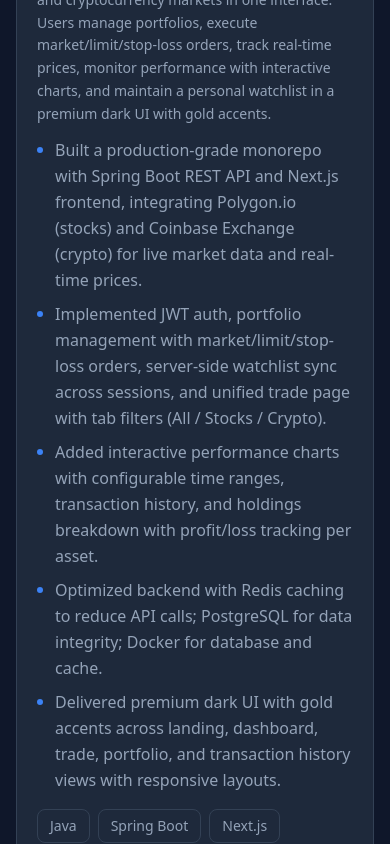
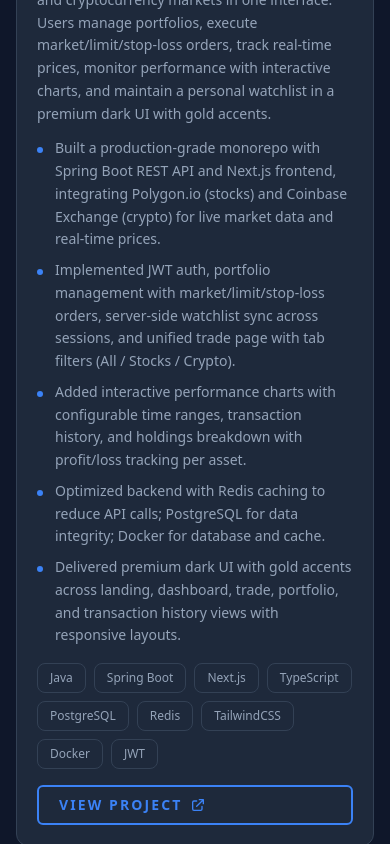
Before and after one commit to HamedDawoudzai/Portfolio_Website, a Next.js app: page / in a window 390 px wide. Shown: the part 8000-8844 px from the top of the page. Built offline with nearby package versions, Linux system fonts and the light colour scheme.

Commit message:
style: scale project card text for small screens
Made-with: Cursor

```diff
--- a/src/components/Projects.tsx
+++ b/src/components/Projects.tsx
@@ -132,14 +132,14 @@ export default function Projects() {
                   </p>
                 </div>
               </div>
-              <p className="mt-3 text-sm leading-relaxed text-muted sm:text-base lg:text-lg">
+              <p className="mt-3 text-sm leading-relaxed text-muted sm:text-base">
                 {project.description}
               </p>
               <ul className="mt-3 space-y-2 sm:space-y-3">
                 {project.bullets.map((bullet, idx) => (
                   <li
                     key={idx}
-                    className="flex gap-3 text-base leading-relaxed text-muted lg:text-lg"
+                    className="flex gap-3 text-sm leading-relaxed text-muted sm:text-base"
                   >
                     <span className="mt-2.5 h-1.5 w-1.5 flex-shrink-0 rounded-full bg-accent" />
                     {bullet}
@@ -150,7 +150,7 @@ export default function Projects() {
                 {project.tech.map((t) => (
                   <span
                     key={t}
-                    className="rounded-lg border border-card-border px-3 py-1.5 text-sm text-muted"
+                    className="rounded-lg border border-card-border px-3 py-1.5 text-xs text-muted sm:text-sm"
                   >
                     {t}
                   </span>
```
